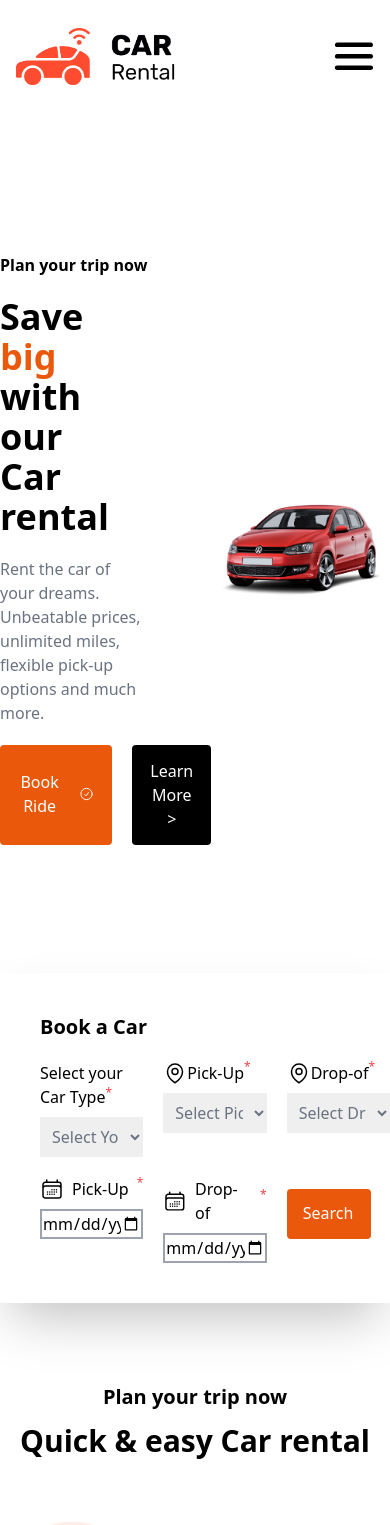
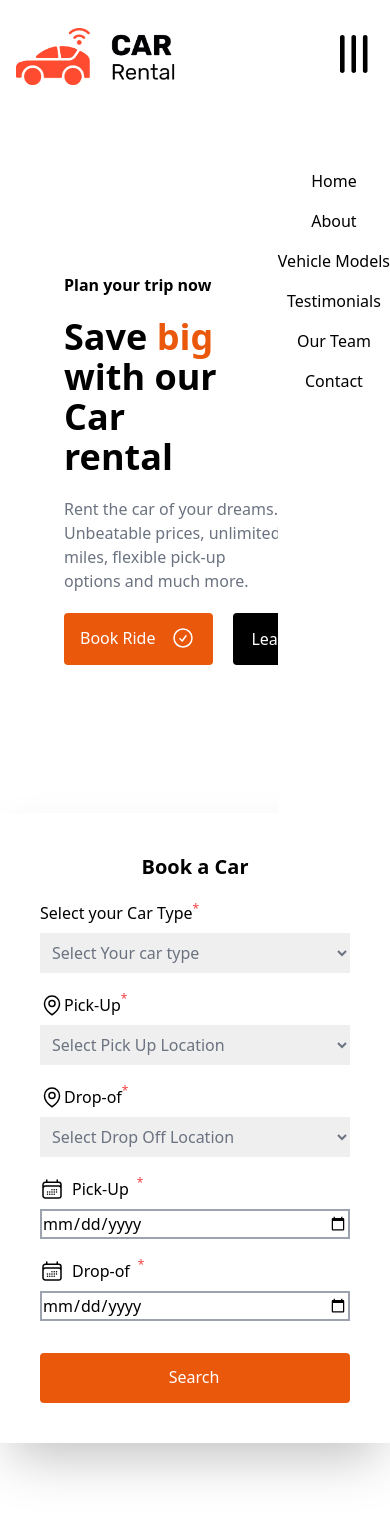
Before and after one commit to ayush362/car-rental, a Next.js app: page / in a window 390 px wide. Shown: the top 1525 px of the page. Built offline with nearby package versions, Linux system fonts and the light colour scheme.

Commit message:
Made the footer ,hero,plan and pickup section responsive

```diff
--- a/components/navbar.jsx
+++ b/components/navbar.jsx
@@ -1,8 +1,10 @@
-import React from "react";
+import React, { useState } from "react";
 
 export const Navbar = () => {
+  const [isSelected, setSelected] = useState(false);
   return (
-    <navbar className="container mx-auto flex justify-between items-center p-2 mt-5">
+    <navbar>
+      <div className="container mx-auto flex justify-between items-center p-2 mt-5 relative">
         <div className="px-2">
           <img src="/logo.png" alt="logo" className="w-40" />
         </div>
@@ -32,8 +34,41 @@ export const Navbar = () => {
           <button className="hover:text-orange-600">Sign in</button>
           <button className="btn">Register</button>
         </div>
-      <div className="px-2 lg:hidden">
-        <img src="/menu.svg" alt="menu" />
+        <div className="px-2 lg:hidden z-20">
+          <button onClick={() => setSelected(!isSelected)}>
+            <img
+              src="/menu.svg"
+              alt="menu"
+              className={`${!isSelected ? "rotate-90" : ""}`}
+            />
+          </button>
+        </div>
+      </div>
+      <div
+        className={`bg-white flex flex-col absolute top-0 right-0 h-full ${
+          isSelected ? "hidden" : ""
+        }`}
+      >
+        <ul className="flex gap-4 flex-col items-center justify-center h-2/3">
+          <li className="hover:text-orange-600">
+            <a href="/">Home</a>
+          </li>
+          <li className="hover:text-orange-600">
+            <a href="/about">About</a>
+          </li>
+          <li className="hover:text-orange-600">
+            <a href="/vehicleModel">Vehicle Models</a>
+          </li>
+          <li className="hover:text-orange-600">
+            <a href="/testimonials">Testimonials</a>
+          </li>
+          <li className="hover:text-orange-600">
+            <a href="/ourTeam">Our Team</a>
+          </li>
+          <li className="hover:text-orange-600">
+            <a href="/contact">Contact</a>
+          </li>
+        </ul>
       </div>
     </navbar>
   );
--- a/sections/hero/index.jsx
+++ b/sections/hero/index.jsx
@@ -2,21 +2,35 @@ import React from "react";
 
 export const Hero = () => {
   return (
-    <section className="container mx-auto flex justify-between mt-40 items-center">
-      <div>
-        <div className="flex flex-col gap-5">
+    <section className="container mx-auto flex justify-center lg:justify-between mt-40 items-center">
+      <div className="flex items-center justify-center">
+        <div className="flex flex-col gap-5 pl-16 lg:p-0 w-full py-5">
           <h4 className="font-bold">Plan your trip now</h4>
           <p className="font-bold text-4xl w-1/2">
             Save <span className="text-orange-600">big</span> with our Car
             rental
           </p>
-          <p className="text-gray-500 w-2/3">
+          <p className="text-gray-500 w-2/3 ">
             Rent the car of your dreams. Unbeatable prices, unlimited miles,
             flexible pick-up options and much more.
           </p>
           <div className="flex gap-5">
             <button className="btn flex items-center gap-4">
-              Book Ride
+              Book Ride {rightTick}
+            </button>
+            <button className="btn-black">Learn More &gt; </button>
+          </div>
+        </div>
+
+        <div className="hidden lg:block">
+          <img src="/hero-car.png" alt="hero car" />
+        </div>
+      </div>
+    </section>
+  );
+};
+
+const rightTick = (
   <svg
     xmlns="http://www.w3.org/2000/svg"
     fill="none"
@@ -31,14 +45,4 @@ export const Hero = () => {
       d="M9 12.75L11.25 15 15 9.75M21 12a9 9 0 11-18 0 9 9 0 0118 0z"
     />
   </svg>
-            </button>
-            <button className="btn-black">Learn More &gt; </button>
-          </div>
-        </div>
-      </div>
-      <div>
-        <img src="/hero-car.png" alt="hero car" />
-      </div>
-    </section>
 );
-};
--- a/sections/pickup/index.jsx
+++ b/sections/pickup/index.jsx
@@ -4,9 +4,9 @@ export const Pickup = () => {
   return (
     <section className="mt-32">
       <div className="container mx-auto p-10 flex flex-col gap-5 shadow-2xl">
-        <h3 className="font-bold text-xl">Book a Car</h3>
-        <div className="flex justify-between gap-5 ">
-          <div className="flex flex-col w-1/3 gap-2">
+        <h3 className="font-bold text-xl text-center">Book a Car</h3>
+        <div className="flex flex-col lg:flex-row items-center lg:items-start  justify-between  gap-5 ">
+          <div className="flex flex-col w-full lg:w-1/3 gap-2">
             <label>
               Select your Car Type<sup className="text-red-500">*</sup>
             </label>
@@ -18,7 +18,7 @@ export const Pickup = () => {
               <option value="volvo">Volvo</option>
             </select>
           </div>
-          <div className="flex flex-col w-1/3 gap-2">
+          <div className="flex flex-col  w-full lg:w-1/3  gap-2">
             <label className="flex items-center">
               {location}
               Pick-Up<sup className="text-red-500">*</sup>
@@ -31,7 +31,7 @@ export const Pickup = () => {
               <option value="Koramangala">Koramangala</option>
             </select>
           </div>
-          <div className="flex flex-col w-1/3 gap-2">
+          <div className="flex flex-col w-full lg:w-1/3  gap-2">
             <label className="flex items-center">
               {location} Drop-of<sup className="text-red-500">*</sup>
             </label>
@@ -44,8 +44,8 @@ export const Pickup = () => {
             </select>
           </div>
         </div>
-        <div className="flex justify-between gap-5">
-          <div className="w-1/3">
+        <div className="flex justify-between gap-5 flex-col lg:flex-row items-center lg:items-start ">
+          <div className=" w-full lg:w-1/3 ">
             <label className="flex items-center gap-2">
               {calender} Pick-Up<sup className="text-red-500">*</sup>
             </label>
@@ -54,7 +54,7 @@ export const Pickup = () => {
               className="w-full mt-2 border-2 border-gray-400"
             />
           </div>
-          <div className="w-1/3">
+          <div className=" w-full lg:w-1/3 ">
             <label className="flex items-center gap-2">
               {calender} Drop-of<sup className="text-red-500">*</sup>
             </label>
@@ -63,7 +63,7 @@ export const Pickup = () => {
               className="w-full mt-2 border-2 border-gray-400"
             />
           </div>
-          <div className="w-1/3">
+          <div className=" w-full lg:w-1/3 ">
             <button className="btn w-full mt-3">Search</button>
           </div>
         </div>
--- a/sections/plan/index.jsx
+++ b/sections/plan/index.jsx
@@ -25,7 +25,7 @@ export const Plan = () => {
         <h4 className="font-bold text-xl">Plan your trip now</h4>
         <h3 className="font-bold text-3xl">Quick & easy Car rental</h3>
       </div>
-      <div className="flex justify-between mt-10">
+      <div className="flex flex-col gap-5 lg:flex-row justify-between mt-10">
         {planItems.map((planItems, index) => (
           <TripPlanProcess key={index} {...planItems} />
         ))}
```
Lines whose indentation alone changed are shown as unchanged.
